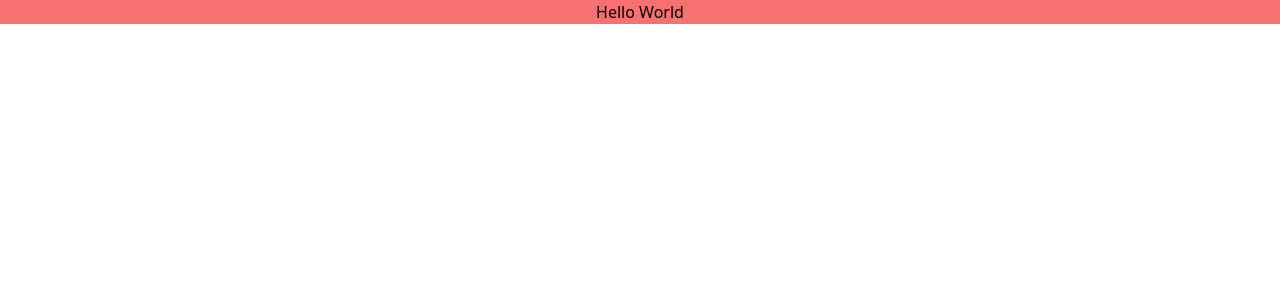
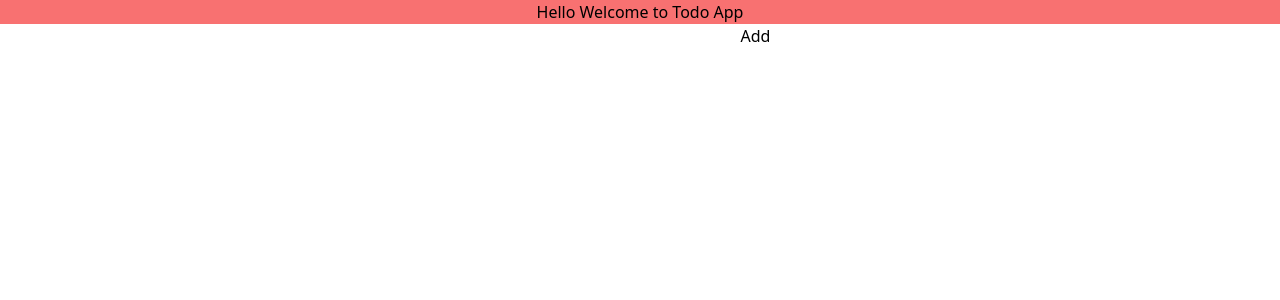
Before and after one commit to LokeshJawale1996/Todo-List, a React (Create React App) app in the folder todo-list/: page / in a window 1280 px wide. Shown: the top 300 px of the page. Built offline with nearby package versions, Linux system fonts and the light colour scheme.

Commit message:
todo added functionality

```diff
--- a/todo-list/src/App.js
+++ b/todo-list/src/App.js
@@ -1,9 +1,11 @@
 import './App.css';
+import Todo from './components/Todo';
 
 function App() {
   return (
     <div className="App">
-     <h1 className='bg-red-400'>Hello World</h1>
+     <h1 className='bg-red-400'>Hello Welcome to Todo App</h1>
+     <Todo/>
     </div>
   );
 }
--- /dev/null
+++ b/todo-list/src/components/Todo.js
@@ -0,0 +1,43 @@
+import React, { useState } from "react";
+
+function Todo() {
+  const [todos, setTodos] = useState([]);
+  const [inputVal, setinputVal] = useState("");
+
+  console.log('hiiiiiiiiii',inputVal)
+  const handleSubmit = (e) => {
+      e.preventDefault();
+
+    //   const newTodos = [...todos,inputVal];
+    //   setTodos(newTodos);
+      setTodos([...todos,inputVal]);
+    // if(inputVal===""){
+    //   return;
+    // }
+  };
+  const handleEdit = (index) => {
+
+  }
+  const handleDelete = (index) => {
+
+  }
+  return (
+    <div>
+      {/* on submiiting form handleSubmit event fires */}
+      <form onSubmit={handleSubmit}>
+        <input type="text" value={inputVal} onChange={(e)=>setinputVal(e.target.value)} />
+        <button type="submit">Add</button>
+      </form>
+        <ul>
+          { todos.map((todo, index) => (
+            <li key={index} className="flex gap-x-4 justify-center">
+              <p>{todo}</p>
+              <button onClick={() => handleEdit(index)}>Edit</button>
+              <button onClick={() => handleDelete(index)}>Delete</button>
+            </li>
+          ))}
+        </ul>
+    </div>
+  );
+}
+export default Todo;
```
